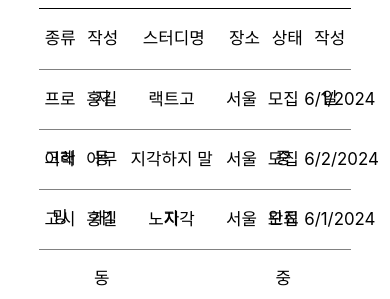
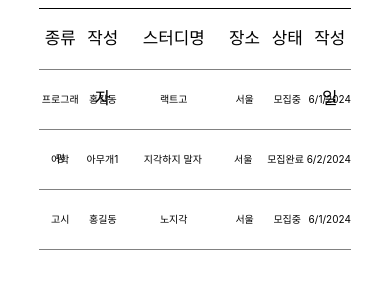
Before and after one commit to NOzigak/hamsung_client, a React (Create React App) app: page / in a window 390 px wide. Shown: the part 239-538 px from the top of the page. Built offline with nearby package versions, Linux system fonts and the light colour scheme; no server answers.

Commit message:
[style] 메인페이지 반응형 수정

```diff
--- a/src/components/BoardItem/BoardItem.css
+++ b/src/components/BoardItem/BoardItem.css
@@ -36,3 +36,12 @@
     width: 35%;
     text-align: center;
 }
+
+@media screen and (max-width: 768px) {
+    .columnBasic {
+        font-size: 10px;
+    }
+    .columnTitle {
+        font-size: 10px;
+    }
+}
```
